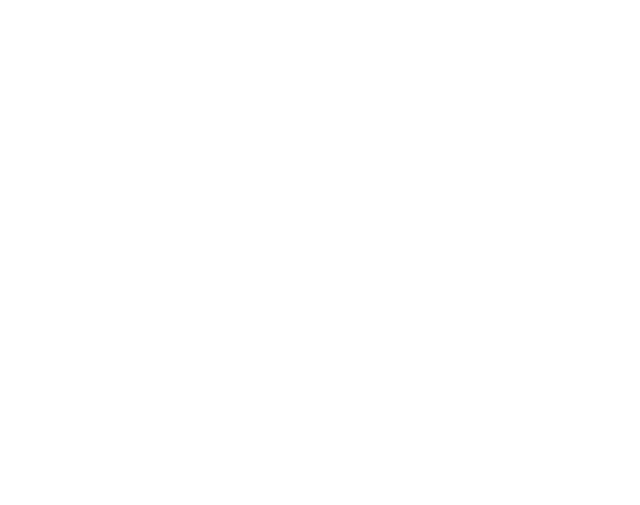
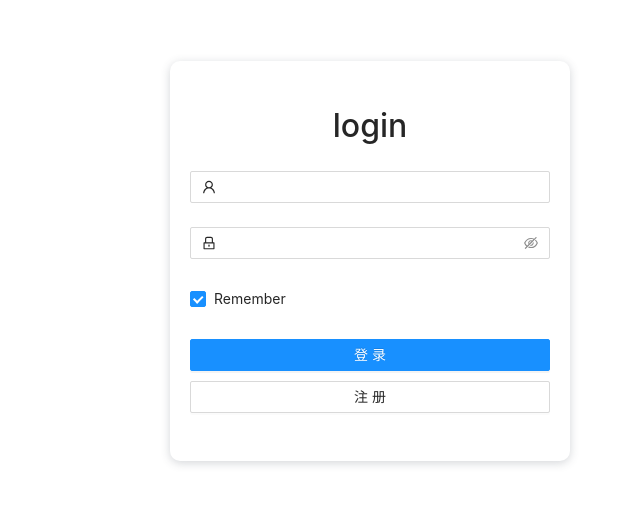
Before and after one commit to liuyong741639435/Blog-lion-client, a Vue app: page /user/login in a window 1280 px wide. Before the commit this address had no page. Shown: the part 139-644 px from the top of the page, without its empty margins (640-1280 px from the left). Built offline with nearby package versions, Linux system fonts and the light colour scheme.

Commit message:
fix: 完善

```diff
--- a/package.json
+++ b/package.json
@@ -9,10 +9,13 @@
     "preview": "vite preview"
   },
   "dependencies": {
+    "@ant-design/icons-vue": "^6.1.0",
     "@wangeditor/editor": "^5.1.22",
     "@wangeditor/editor-for-vue": "^5.1.12",
+    "ant-design-vue": "^3.2.15",
     "axios": "^1.1.3",
     "eslint": "^8.25.0",
+    "less": "^4.1.3",
     "mockjs": "^1.1.0",
     "pinia": "^2.0.23",
     "vue": "^3.2.37",
--- a/src/App.vue
+++ b/src/App.vue
@@ -1,10 +1,4 @@
-<script setup lang="ts">
-
-</script>
 
 <template>
   <router-view />
 </template>
-
-<style scoped>
-</style>
--- a/src/main.ts
+++ b/src/main.ts
@@ -1,7 +1,12 @@
 import { createApp } from "vue";
-import "./style/index.css";
+import "./styles/index.css";
+import 'ant-design-vue/dist/antd.css';
 import App from "./App.vue";
 import router from "./router";
+import { useComponents } from "./utils/useComponents";
+
 
 const app = createApp(App);
-app.use(router).mount("#app");
+
+useComponents(app) // 按需引入ui
+app.use(router).mount("#app")
--- a/src/router/index.ts
+++ b/src/router/index.ts
@@ -4,7 +4,7 @@
   {
     path: "/",
     name: "index",
-    redirect: '/test',
+    redirect: '/user/login',
   },
   {
     path: "/test",
@@ -15,6 +15,12 @@
     path: '/edit',
     name: 'edit',
     component: () => import("@/views/edit/index.vue")
+  },
+  // user
+  {
+    path: '/user/login',
+    name: 'login',
+    component: () => import("@/views/user/login/index.vue")
   }
 ];
 
--- a/src/style/index.css
+++ b/src/styles/index.css
@@ -8,8 +8,6 @@
 
   color-scheme: light dark;
   color: rgba(255, 255, 255, 0.87);
-  background-color: #242424;
-
   font-synthesis: none;
   text-rendering: optimizeLegibility;
   -webkit-font-smoothing: antialiased;
@@ -30,39 +28,7 @@
   margin: 0;
   min-height: 100vh;
 }
-
-button {
-  border-radius: 8px;
-  border: 1px solid transparent;
-  padding: 0.6em 1.2em;
-  font-weight: 500;
-  font-family: inherit;
-  background-color: #1a1a1a;
-  cursor: pointer;
-  transition: border-color 0.25s;
-}
-button:hover {
-  border-color: #646cff;
-}
-button:focus,
-button:focus-visible {
-  outline: 4px auto -webkit-focus-ring-color;
-}
-
 #app {
   padding: 0.2rem;
   font-size: 0.16rem;
 }
-
-@media (prefers-color-scheme: light) {
-  :root {
-    color: #213547;
-    background-color: #ffffff;
-  }
-  a:hover {
-    color: #747bff;
-  }
-  button {
-    background-color: #f9f9f9;
-  }
-}
--- /dev/null
+++ b/src/utils/useComponents.ts
@@ -0,0 +1,6 @@
+import { message, Button, Input, Form, Checkbox } from "ant-design-vue"
+
+export function useComponents (app: any) {
+    [Button, Input, Form, Checkbox].forEach((comp) => app.use(comp))
+    app.config.globalProperties.$message = message;
+}
--- /dev/null
+++ b/src/views/user/login/index.vue
@@ -0,0 +1,88 @@
+<script setup lang="ts">
+import { UserOutlined, LockOutlined } from "@ant-design/icons-vue";
+import { userForm } from "./login";
+const { formState, onFinish, onFinishFailed } = userForm();
+</script>
+<template>
+  <div class="content">
+    <div class="login">
+      <h1>login</h1>
+      <a-form
+        :model="formState"
+        name="basic"
+        autocomplete="off"
+        layout="horizontal"
+        @finish="onFinish"
+        @finishFailed="onFinishFailed"
+      >
+        <a-form-item
+          name="username"
+          :rules="[{ required: true, message: 'Please input your username!' }]"
+        >
+          <a-input v-model:value="formState.username">
+            <template #prefix>
+              <user-outlined />
+            </template>
+          </a-input>
+        </a-form-item>
+
+        <a-form-item
+          name="password"
+          :rules="[{ required: true, message: 'Please input your password!' }]"
+        >
+          <a-input-password
+            v-model:value="formState.password"
+            autocomplete="off"
+          >
+            <template #prefix>
+              <lock-outlined />
+            </template>
+          </a-input-password>
+        </a-form-item>
+
+        <a-form-item name="remember">
+          <a-checkbox v-model:checked="formState.remember"
+            >Remember</a-checkbox
+          >
+        </a-form-item>
+        <a-form-item>
+          <a-button type="primary" block>登录</a-button>
+          <a-button block style="margin-top: 10px">注册</a-button>
+        </a-form-item>
+        <a-form-item>
+
+        </a-form-item>
+      </a-form>
+    </div>
+  </div>
+</template>
+<style lang="less" scoped>
+.content {
+  width: 1200px;
+  background-color: #fff;
+  min-height: 600px;
+  position: absolute;
+  left: 50%;
+  top: 50%;
+  transform: translate(-50%, -50%);
+  border-radius: 10px;
+
+  .login {
+    text-align: left;
+    width: 400px;
+    height: 400px;
+    position: absolute;
+    right: 30px;
+    top: 50%;
+    transform: translateY(-50%);
+    box-shadow: 0px 2px 10px 0px rgba(61, 68, 82, 0.22);
+    border-radius: 10px;
+    padding: 20px;
+
+    h1 {
+      margin: 20px;
+      text-align: center;
+    }
+  }
+}
+</style>
--- /dev/null
+++ b/src/views/user/login/login.ts
@@ -0,0 +1,21 @@
+import { reactive } from "vue";
+
+export function userForm() {
+  const formState = reactive({
+    username: "",
+    password: "",
+    remember: true,
+  });
+  const onFinish = (values: any) => {
+    console.log("Success:", values);
+  };
+
+  const onFinishFailed = (errorInfo: any) => {
+    console.log("Failed:", errorInfo);
+  };
+  return {
+    formState,
+    onFinish,
+    onFinishFailed,
+  };
+}
--- a/vite.config.ts
+++ b/vite.config.ts
@@ -21,6 +21,16 @@
       { find: "api", replacement: "/src/api" },
     ],
   },
+  css: {
+    preprocessorOptions: {
+      less: {
+        additionalData: `
+          @import "@/styles/variables.less";
+          @import "@/styles/mixins.less";
+        `
+      }
+    }
+  },
   base: "./", // 设置打包路径
   server: {
     port: 4000, // 设置服务启动端口号
```
Also changed, not shown: src/styles/mixins.less (added), src/styles/variables.less (added), 1 other file (tests, documents, lock files or other folders).
